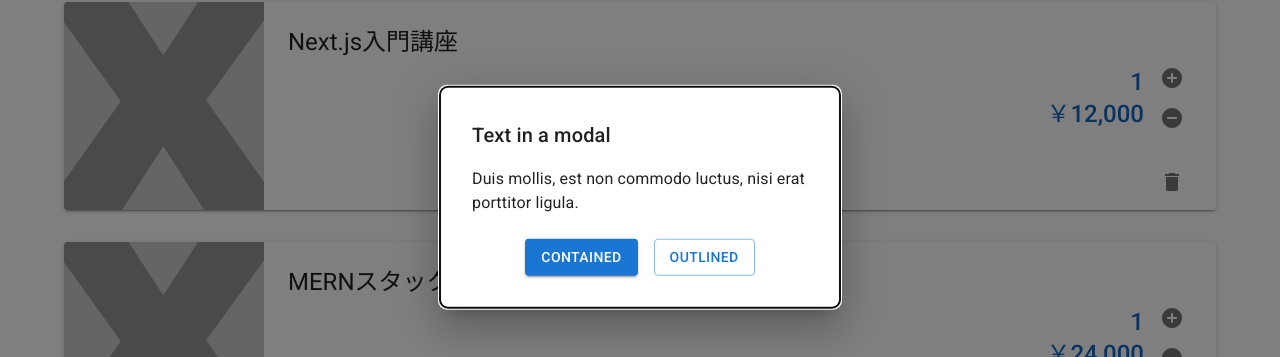
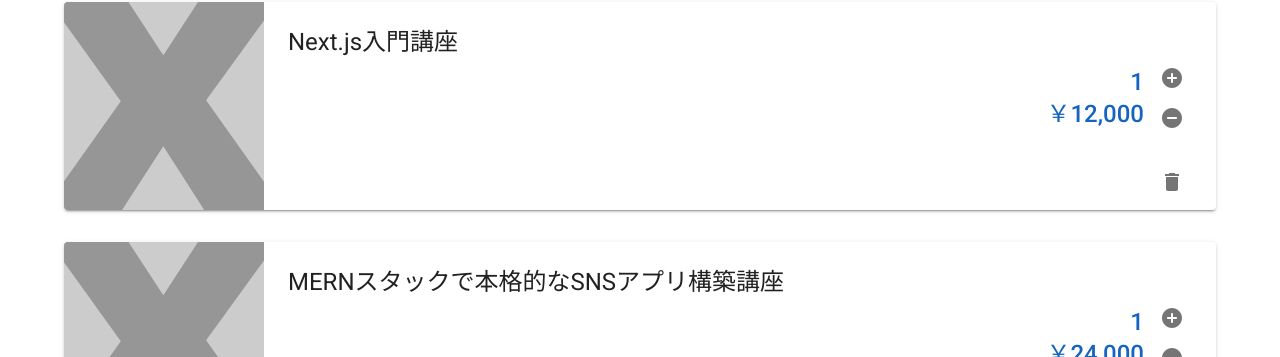
Before and after one commit to s-yoshiii/redux-shopping-app-ts, a React (Vite) app: page / in a window 1280 px wide. Shown: the part 203-560 px from the top of the page. Built offline with nearby package versions, Linux system fonts and the light colour scheme.

Commit message:
全削除を押してモーダルを出現させよう

```diff
--- a/src/App.tsx
+++ b/src/App.tsx
@@ -1,6 +1,5 @@
 import { useEffect } from "react";
 import { useDispatch } from "react-redux";
-import cartItems from "./cartItems";
 import CartContainer from "./components/CartContainer";
 import { SelectModal } from "./components/SelectModal";
 import Navbar from "./components/Navbar";
@@ -10,12 +9,13 @@
 function App() {
   const dispatch = useDispatch();
   const { cartItems } = useAppSelector((store) => store.cart);
+  const { isOpen } = useAppSelector((store) => store.modal);
   useEffect(() => {
     dispatch(calculateTotals());
   }, [cartItems]);
   return (
     <div className="App">
-      <SelectModal />
+      {isOpen && <SelectModal />}
       <Navbar />
       <CartContainer />
     </div>
--- a/src/components/CartContainer.tsx
+++ b/src/components/CartContainer.tsx
@@ -10,8 +10,8 @@
 import React from "react";
 import { useAppSelector } from "../store";
 import { CartItem } from "./CartItem";
-import { clearCart } from "../features/cart/CartSlice";
 import { useDispatch } from "react-redux";
+import { openModal } from "../features/modal/ModalSlice";
 const CartContainer = () => {
   const dispatch = useDispatch();
   const { amount, cartItems, total } = useAppSelector((store) => store.cart);
@@ -49,7 +49,7 @@
             variant="outlined"
             size="large"
             startIcon={<DeleteIcon />}
-            onClick={() => dispatch(clearCart())}
+            onClick={() => dispatch(openModal())}
           >
             全削除
           </Button>
--- a/src/components/SelectModal.tsx
+++ b/src/components/SelectModal.tsx
@@ -13,17 +13,10 @@
 };
 export const SelectModal = () => {
   return (
-    <Modal
-      open
-      aria-labelledby="modal-modal-title"
-      aria-describedby="modal-modal-description"
-    >
+    <Modal open aria-labelledby="modal-modal-title">
       <Box sx={style}>
         <Typography id="modal-modal-title" variant="h6" component="h2">
-          Text in a modal
-        </Typography>
-        <Typography id="modal-modal-description" sx={{ mt: 2 }}>
-          Duis mollis, est non commodo luctus, nisi erat porttitor ligula.
+          買い物かごを空にしますか？
         </Typography>
         <Stack
           spacing={2}
@@ -31,8 +24,8 @@
           direction="row"
           justifyContent="center"
         >
-          <Button variant="contained">Contained</Button>
-          <Button variant="outlined">Outlined</Button>
+          <Button variant="contained">YES</Button>
+          <Button variant="outlined">NO</Button>
         </Stack>
       </Box>
     </Modal>
```
